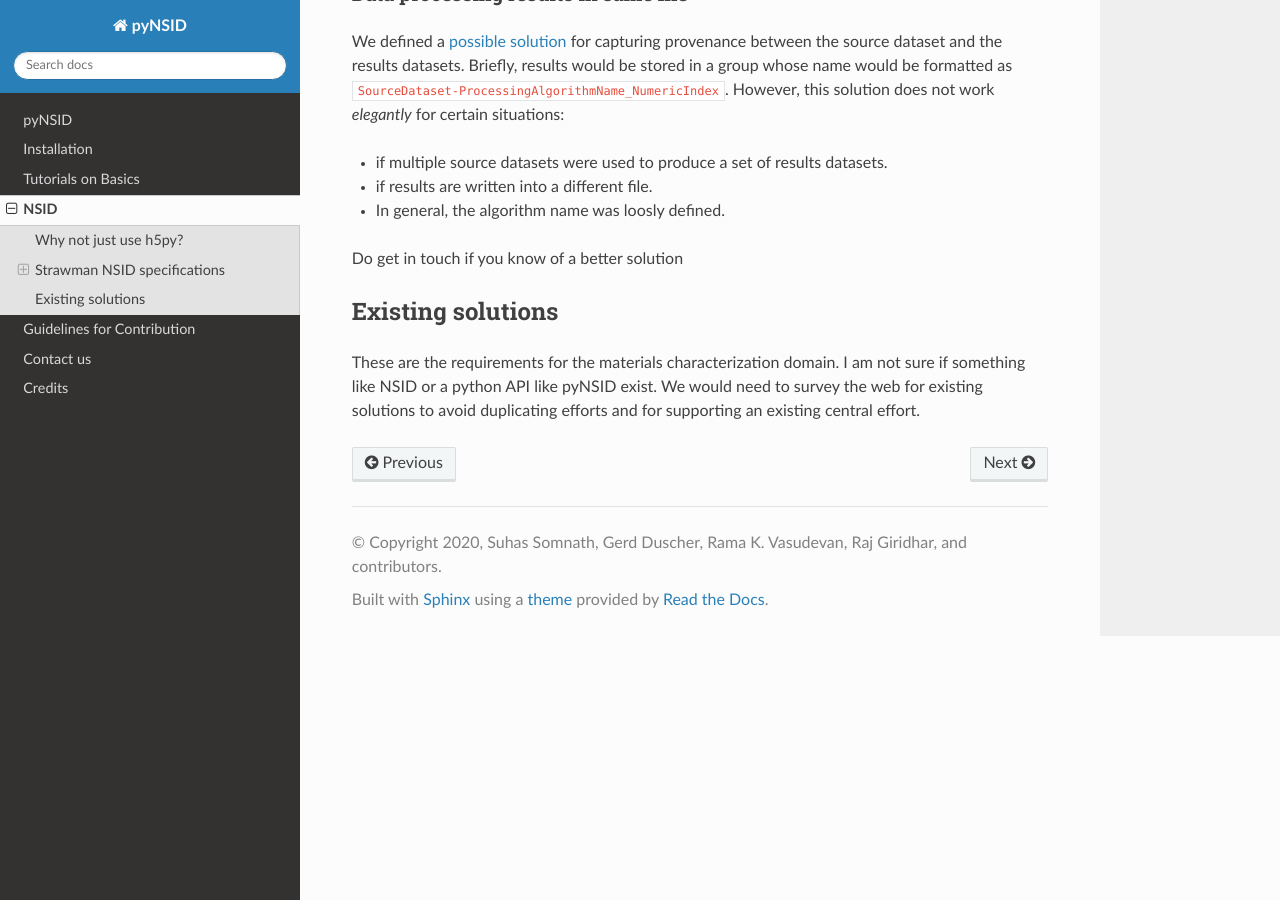
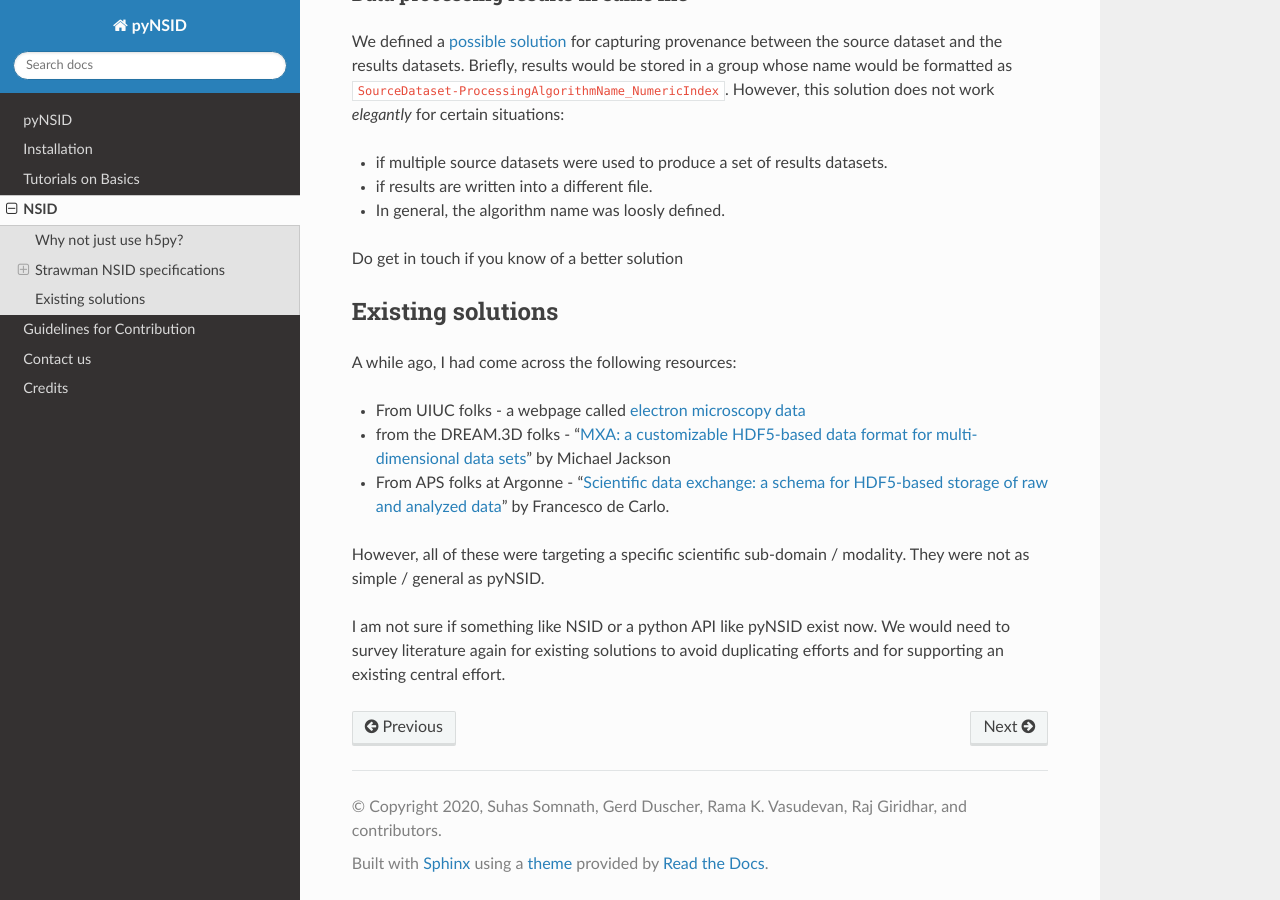
Before and after one commit to pycroscopy/pyNSID, a Sphinx documentation site: the page built from docs/source/nsid.rst, in a window 1280 px wide and 900 px high, scrolled down 2496 px. Built offline with Sphinx 7.4.7 and the Read the Docs theme 2.0.0, drawn with Linux system fonts in a browser that asks for light colours; the version number could not be read and is left out.

Commit message:
Added links to related data format papers

```diff
--- a/docs/source/nsid.rst
+++ b/docs/source/nsid.rst
@@ -72,4 +72,13 @@ Do get in touch if you know of a better solution
 
 Existing solutions
 ------------------
-These are the requirements for the materials characterization domain. I am not sure if something like NSID or a python API like pyNSID exist. We would need to survey the web for existing solutions to avoid duplicating efforts and for supporting an existing central effort.
+A while ago, I had come across the following resources:
+
+* From UIUC folks - a webpage called `electron microscopy data <https://emdatasets.com/format/>`_
+* from the DREAM.3D folks - "`MXA: a customizable HDF5-based data format for multi-dimensional data sets <https://iopscience.iop.org/article/10.1088/0965-0393/18/6/065008>`_" by Michael Jackson
+* From APS folks at Argonne - "`Scientific data exchange: a schema for HDF5-based storage of raw and analyzed data <https://onlinelibrary.wiley.com/doi/full/10.1107/S160057751401604X?sentby=iucr>`_" by Francesco de Carlo.
+
+However, all of these were targeting a specific scientific sub-domain / modality. They were not as simple / general as pyNSID.
+
+I am not sure if something like NSID or a python API like pyNSID exist now.
+We would need to survey literature again for existing solutions to avoid duplicating efforts and for supporting an existing central effort.
```
